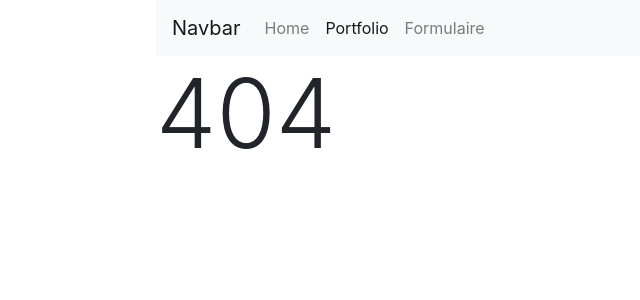
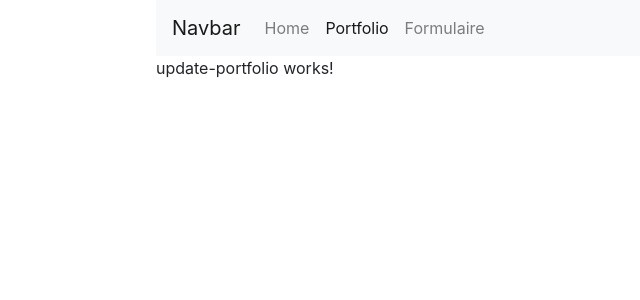
Before and after one commit to webdevproformation/jour4, an Angular app: page /portfolio/update/1 in a window 1280 px wide. Before the commit this address had no page. Shown: the top 300 px of the page, without its empty margins (214-854 px from the left). Built offline with nearby package versions, Linux system fonts and the light colour scheme.

Commit message:
création composant et ajout de la route

```diff
--- a/src/app/app.module.ts
+++ b/src/app/app.module.ts
@@ -19,6 +19,7 @@ import { NewPortfolioComponent } from './new-portfolio/new-portfolio.component';
 
 import { FormsModule } from '@angular/forms';
 import { FormulaireComponent } from './formulaire/formulaire.component';
+import { UpdatePortfolioComponent } from './update-portfolio/update-portfolio.component';
 
 @NgModule({
   declarations: [
@@ -31,13 +32,15 @@ import { FormulaireComponent } from './formulaire/formulaire.component';
     PortfolioOneComponent,
     MorePipe,
     NewPortfolioComponent,
-    FormulaireComponent
+    FormulaireComponent,
+    UpdatePortfolioComponent
   ],
   imports: [
     BrowserModule,
     RouterModule.forRoot([
       { path : "" , component : HomepageComponent } ,
       { path : "article/:id" , component : ArticleComponent }, // :id => rendre l'url variable
+      { path : "portfolio/update/:id" , component : UpdatePortfolioComponent } ,
       { path : "portfolio/new" , component : NewPortfolioComponent } ,
       { path : "portfolio/:id" , component : PortfolioOneComponent } ,
       { path : "portfolio" , component : PortfolioComponent } , // ne pas mettre à la suite de notFound
--- /dev/null
+++ b/src/app/update-portfolio/update-portfolio.component.html
@@ -0,0 +1 @@
+<p>update-portfolio works!</p>
--- /dev/null
+++ b/src/app/update-portfolio/update-portfolio.component.ts
@@ -0,0 +1,15 @@
+import { Component, OnInit } from '@angular/core';
+
+@Component({
+  selector: 'app-update-portfolio',
+  templateUrl: './update-portfolio.component.html',
+  styleUrls: ['./update-portfolio.component.css']
+})
+export class UpdatePortfolioComponent implements OnInit {
+
+  constructor() { }
+
+  ngOnInit() {
+  }
+
+}
```
Also changed, not shown: src/app/update-portfolio/update-portfolio.component.css (added).
